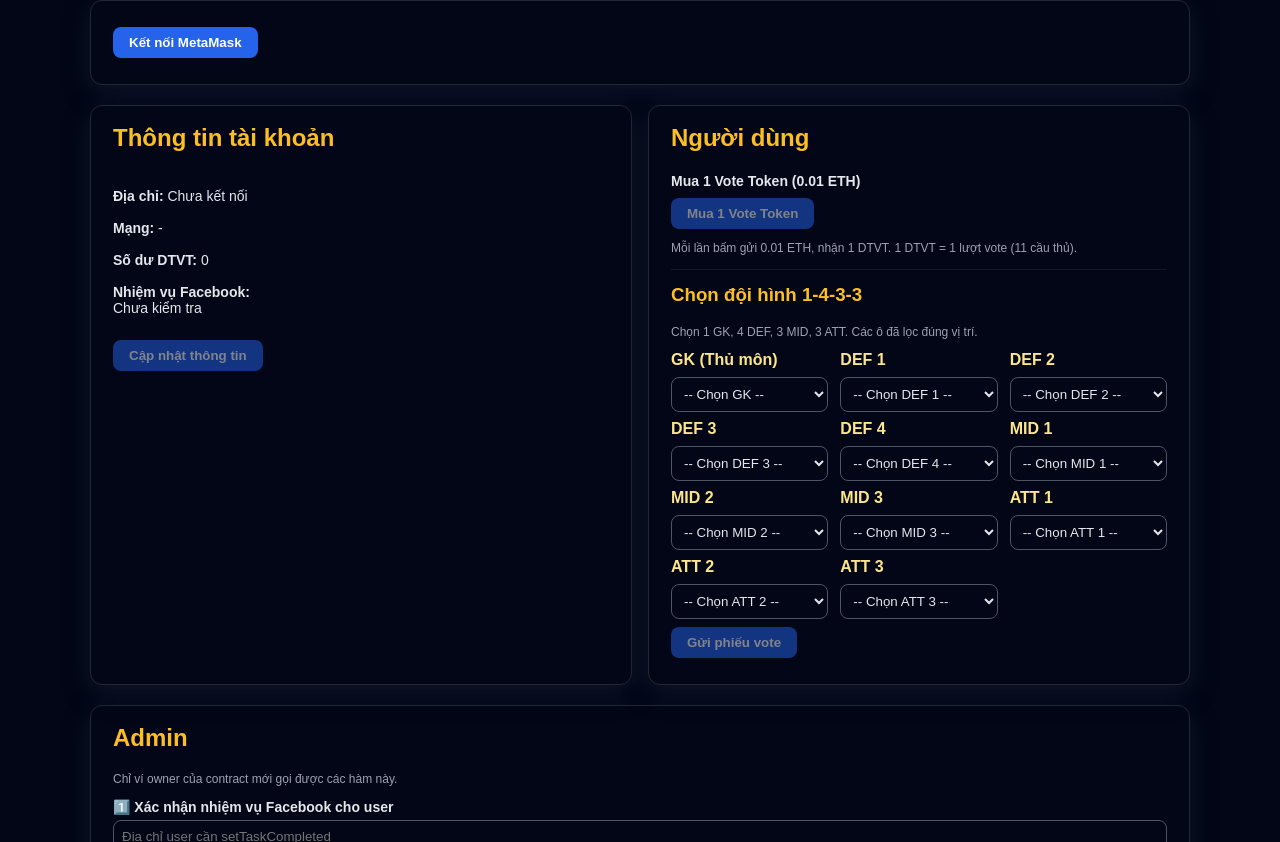
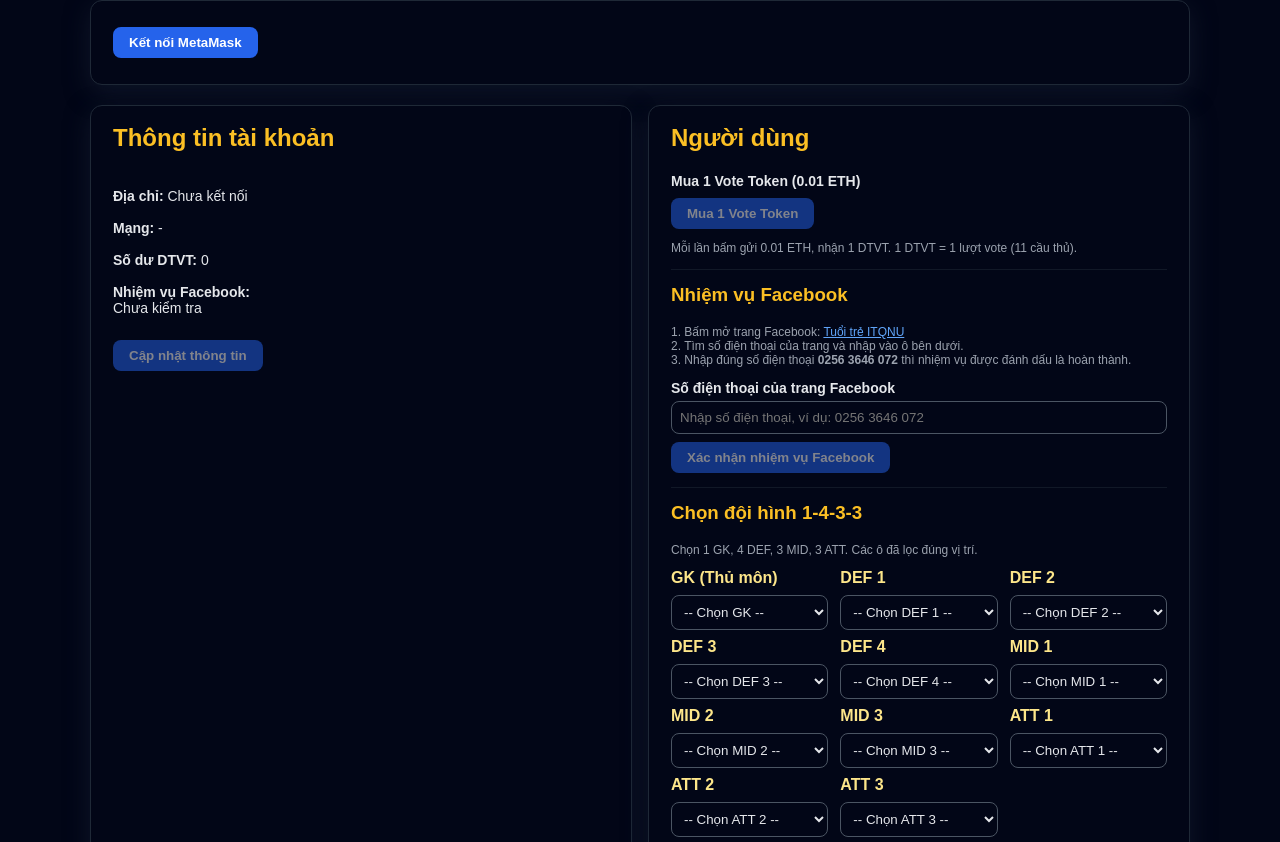
Before and after one commit to Taideptraivn/dreamteam-vote, a plain HTML site: page index.html in a window 1280 px wide. Shown: the part 79-921 px from the top of the page. Drawn offline with Linux system fonts and the light colour scheme.

Commit message:
Update index.html

```diff
--- a/index.html
+++ b/index.html
@@ -39,6 +39,22 @@
       <p class="small">
         Mỗi lần bấm gửi 0.01 ETH, nhận 1 DTVT. 1 DTVT = 1 lượt vote (11 cầu thủ).
       </p>
+
+      <hr/>
+
+      <h3>Nhiệm vụ Facebook</h3>
+      <p class="small">
+        1. Bấm mở trang Facebook:
+        <a href="https://www.facebook.com/tuoitreitqnu" target="_blank" style="color:#60a5fa;">
+          Tuổi trẻ ITQNU
+        </a><br/>
+        2. Tìm số điện thoại của trang và nhập vào ô bên dưới.<br/>
+        3. Nhập đúng số điện thoại <b>0256 3646 072</b> thì nhiệm vụ được đánh dấu là hoàn thành.
+      </p>
+
+      <label>Số điện thoại của trang Facebook</label>
+      <input id="phoneInput" placeholder="Nhập số điện thoại, ví dụ: 0256 3646 072" />
+      <button id="completeTaskButton" disabled>Xác nhận nhiệm vụ Facebook</button>
 
       <hr/>
 
@@ -135,7 +151,7 @@
       Chỉ ví owner của contract mới gọi được các hàm này.
     </p>
 
-    <label>1️⃣ Xác nhận nhiệm vụ Facebook cho user</label>
+    <label>1️⃣ Xác nhận nhiệm vụ Facebook cho user (tùy chọn)</label>
     <input id="adminUserAddress" placeholder="Địa chỉ user cần setTaskCompleted" />
     <label>
       Trạng thái:
@@ -156,9 +172,8 @@
   </div>
 </div>
 
-<!-- 1) Thư viện ethers local -->
+<!-- 1) Thư viện ethers (dùng file local đã đặt cạnh index.html) -->
 <script src="ethers.umd.min.js"></script>
-
 <!-- 2) Code DApp -->
 <script src="app.js"></script>
 </body>
```
